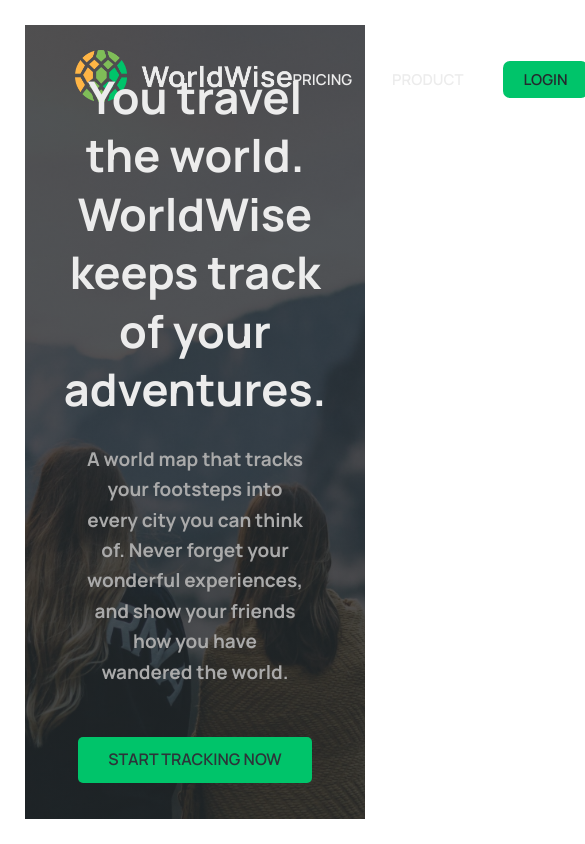
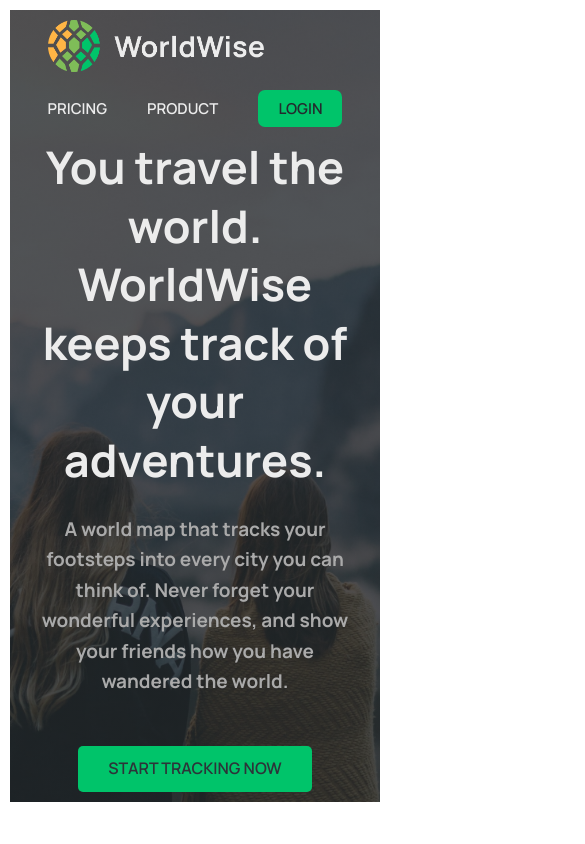
Before and after one commit to cbhuber17/WorldWise, a React (Vite) app: page / in a window 390 px wide. Shown: the whole page, 585 px wide, since content can reach past the window. Built offline with nearby package versions, Linux system fonts and the light colour scheme; data requests are answered from the project's data file.

Commit message:
feat: homepage responsiveness.

```diff
--- a/src/components/PageNav.module.css
+++ b/src/components/PageNav.module.css
@@ -1,7 +1,14 @@
 .nav {
-  display: flex;
-  align-items: center;
-  justify-content: space-between;
+  @media (min-width: 700px) {
+    display: flex;
+    align-items: center;
+    justify-content: space-between;
+  }
+  @media (max-width: 700px) {
+    display: grid;
+    grid-template-rows: 1fr 1fr;
+    justify-content: center;
+  }
 }
 
 .nav ul {
--- a/src/pages/Homepage.module.css
+++ b/src/pages/Homepage.module.css
@@ -1,6 +1,13 @@
 .homepage {
-  height: calc(100vh - 5rem);
-  margin: 2.5rem;
+  @media (min-width: 700px) {
+    height: calc(100vh - 5rem);
+    margin: 2.5rem;
+    padding: 2.5rem 5rem;
+  }
+  @media (max-width: 700px) {
+    margin: 1rem;
+    padding: 1rem;
+  }
   background-image: linear-gradient(
       rgba(36, 42, 46, 0.8),
       rgba(36, 42, 46, 0.8)
@@ -8,7 +15,6 @@
     url("../bg.jpg");
   background-size: cover;
   background-position: center;
-  padding: 2.5rem 5rem;
 }
 
 .homepage section {
```
